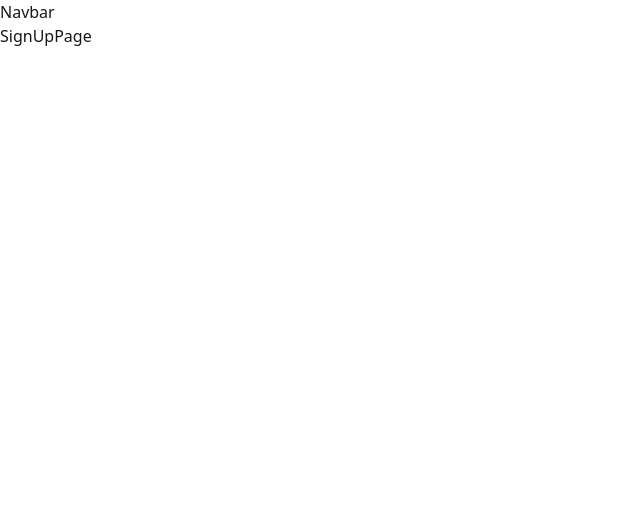
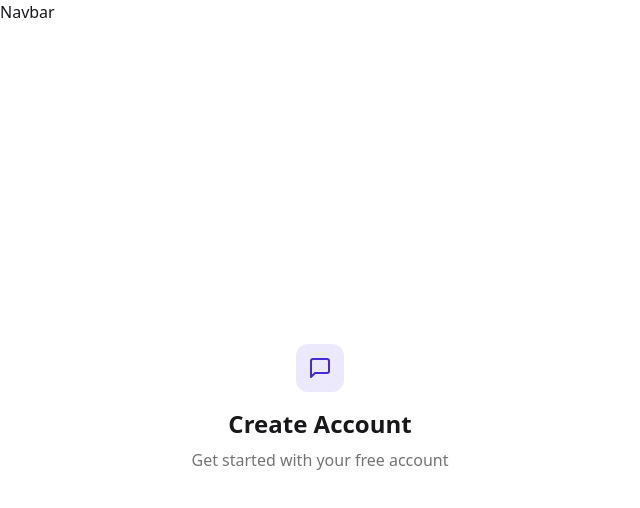
Before and after one commit to Ravi-rk7/Chat-app, a React (Vite) app in the folder frontend/: page /signup in a window 1280 px wide. Shown: the top 508 px of the page, without its empty margins (0-640 px from the left). Built offline with nearby package versions, Linux system fonts and the light colour scheme; no server answers.

Commit message:
Logo added to signup page

```diff
--- a/frontend/src/App.jsx
+++ b/frontend/src/App.jsx
@@ -1,6 +1,6 @@
 import React, { useEffect } from 'react'
 import Navbar from './components/Navbar';
-import {Routes,Route} from "react-router-dom";
+import {Routes,Route, Navigate} from "react-router-dom";
 import SignUpPage from "./pages/SignUpPage.jsx";
 import HomePage from './pages/HomePage.jsx';
 import ProfilePage from './pages/ProfilePage.jsx';
@@ -33,15 +33,15 @@
       <Navbar/>
 
       <Routes>
-        <Route path='/' element={<HomePage/>}/>
-        <Route path='/signup' element={<SignUpPage/>}/>
-        <Route path='/login' element={<LogInPage/>}/>
+        <Route path='/' element={authUser?<HomePage/>:<Navigate to="/login"/>}/>
+        <Route path='/signup' element={!authUser ? <SignUpPage/> : <Navigate to="/"/>}/>
+        <Route path='/login' element={!authUser ? <LogInPage/> : <Navigate to="/"/>}/>
         <Route path='/settings' element={<SettingsPage/>}/>
-        <Route path='/profile' element={<ProfilePage/>}/>
+        <Route path='/profile' element={authUser ? <ProfilePage/> : <Navigate to="/login"/>}/>
       </Routes>
 
     </div>
-  )
+  );
 }
 
 export default App;
--- a/frontend/src/pages/SignUpPage.jsx
+++ b/frontend/src/pages/SignUpPage.jsx
@@ -1,8 +1,48 @@
-import React from 'react'
+import { MessageSquare } from 'lucide-react'
+import React, { useState } from 'react'
+import { useAuthStore } from '../store/useAuthStore';
 
 const SignUpPage = () => {
+  const [showPassword,setShowPassword] = useState(false);
+  const [formData,setFormData] = useState({
+    fullname:"",
+    email:"",
+    password:""
+  });
+  const {signup,isSigningUp} = useAuthStore();
+  const validateForm = ()=>{
+
+  }
+  const handleSubmit = (e)=>{
+    e.preventDefault();
+  }
   return (
-    <div>SignUpPage</div>
+
+    <div className='min-h-screen grid lg:grid-cols-2'>
+      {/* Left Side */}
+      <div className='flex flex-col justify-center items-center p-6 sm:p-12'>
+        <div className='w-full max-w-md space-y-8'>
+          {/* LOGO */}
+          <div className='text-center mb-8'>
+            <div className='flex flex-col items-center gap-2 group'>
+            <div
+              className='size-12 rounded-xl bg-primary/10 flex items-center justify-center
+                  group-hover:bg-primary/20 transition-colors'>
+                    <MessageSquare className='size-6 text-primary'/>
+            </div>
+              <h1 className='text-2xl font-bold mt-2 '>Create Account</h1>
+              <p className=' text-base-content/60'>Get started with your free account</p>
+            </div>
+          </div>
+
+          <form onSubmit={handleSubmit} className='space-y-6'>
+
+          </form>
+
+        </div>
+      </div>
+
+    </div>
   )
 }
 
--- a/frontend/src/store/useAuthStore.js
+++ b/frontend/src/store/useAuthStore.js
@@ -19,5 +19,8 @@
         } finally {
             set({isCheckingAuth:false});
         }
+    },
+    signup: async (data)=>{
+
     }
 }));
```
